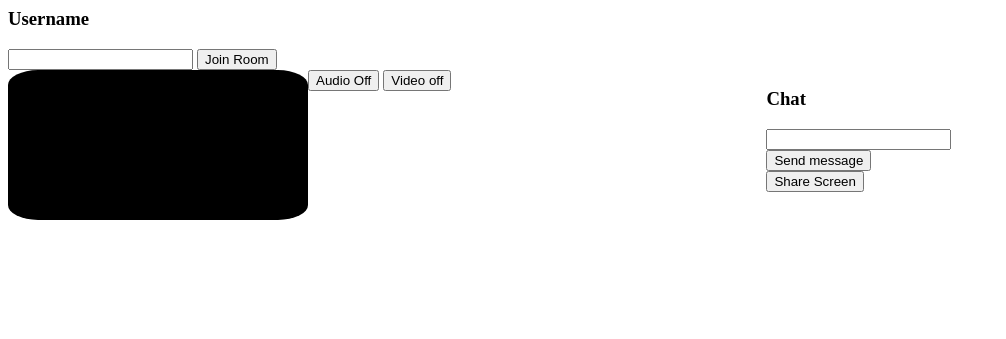
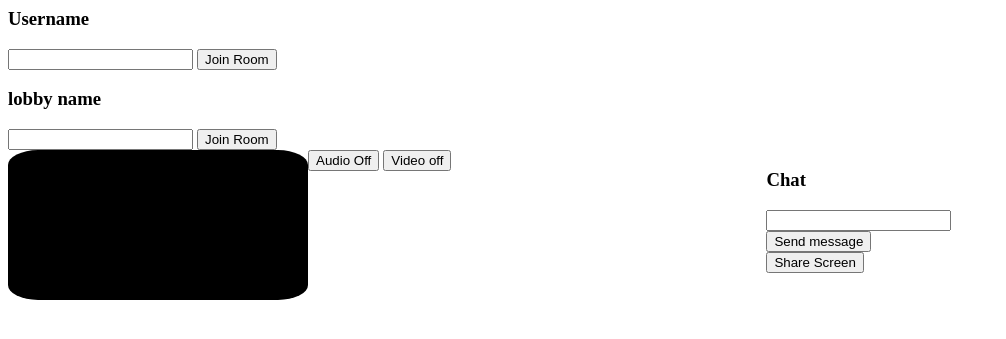
Before and after one commit to Dhruvin3103/VideoChat-in-Django, a Django app: page /chat/ in a window 1280 px wide. Shown: the top 339 px of the page, without its empty margins (0-1006 px from the left). Run offline with Django 4.2, Linux system fonts and the light colour scheme.

Commit message:
changed routing.py

```diff
--- a/videochat/consumers.py
+++ b/videochat/consumers.py
@@ -5,8 +5,11 @@ from channels.generic.websocket import AsyncWebsocketConsumer
 
 class ChatConsumer(AsyncWebsocketConsumer):
     async def connect(self):
-       self.room_group_name = 'Test-room'
+       print('connect')
 
+       self.room_name = self.scope["url_route"]["kwargs"]["room_name"]
+       self.room_group_name = self.room_name
+       print(self.room_name)
        await self.channel_layer.group_add(
            self.room_group_name,
            self.channel_name
--- a/videochat/routing.py
+++ b/videochat/routing.py
@@ -1,8 +1,8 @@
 # chat/routing.py
-from django.urls import re_path
+from django.urls import re_path,path
 
 from . import consumers
 
 websocket_urlpatterns = [
-    re_path(r"", consumers.ChatConsumer.as_asgi()),
+    path('ws/<str:room_name>/', consumers.ChatConsumer.as_asgi()),
 ]
--- a/videochat/templates/main.html
+++ b/videochat/templates/main.html
@@ -10,6 +10,14 @@
 <body>
     <h3 id ='label-username'>
         Username
+    </h3>
+
+    <div>
+        <input id="username">
+        <button id="btn-join">Join Room</button>
+    </div>
+    <h3 id ='label-username'>
+        lobby name
     </h3>
 
     <div>
```
